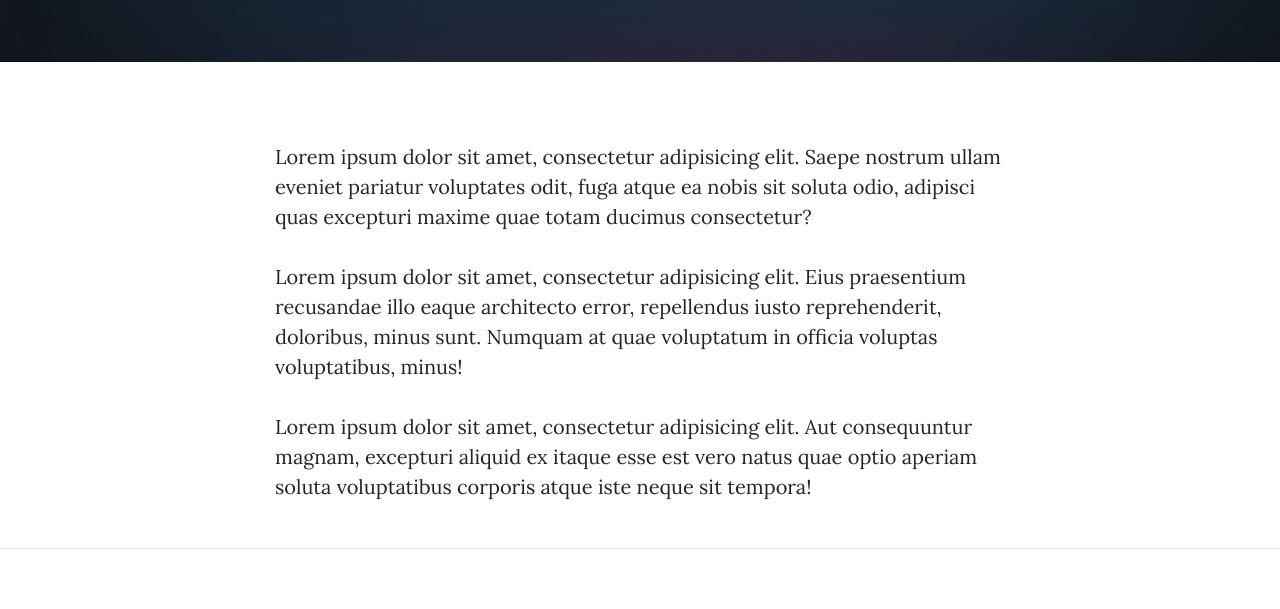
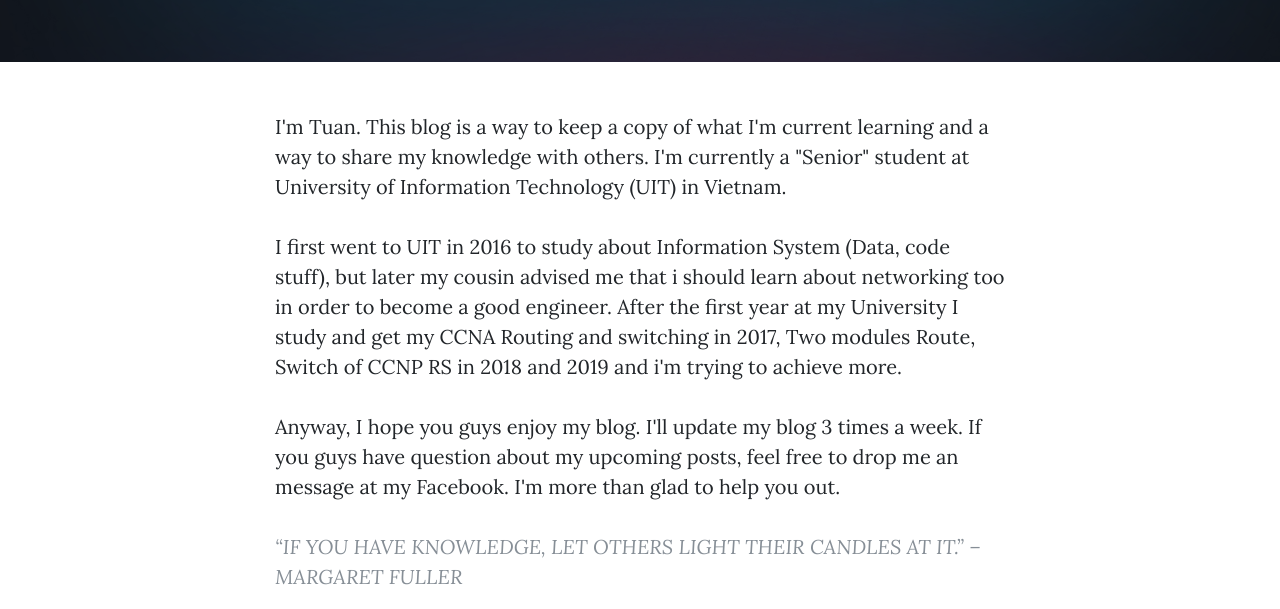
Before and after one commit to tuanjggaa/TuanICT, a website: page about.html in a window 1280 px wide. Shown: the part 470-1079 px from the top of the page. Drawn offline with nearby package versions, Linux system fonts and the light colour scheme.

Commit message:
Update about.html

```diff
--- a/about.html
+++ b/about.html
@@ -71,9 +71,12 @@
   <div class="container">
     <div class="row">
       <div class="col-lg-8 col-md-10 mx-auto">
-        <p>Lorem ipsum dolor sit amet, consectetur adipisicing elit. Saepe nostrum ullam eveniet pariatur voluptates odit, fuga atque ea nobis sit soluta odio, adipisci quas excepturi maxime quae totam ducimus consectetur?</p>
-        <p>Lorem ipsum dolor sit amet, consectetur adipisicing elit. Eius praesentium recusandae illo eaque architecto error, repellendus iusto reprehenderit, doloribus, minus sunt. Numquam at quae voluptatum in officia voluptas voluptatibus, minus!</p>
-        <p>Lorem ipsum dolor sit amet, consectetur adipisicing elit. Aut consequuntur magnam, excepturi aliquid ex itaque esse est vero natus quae optio aperiam soluta voluptatibus corporis atque iste neque sit tempora!</p>
+
+          I'm Tuan. This blog is a way to keep a copy of what I'm current learning and a way to share my knowledge with others. I'm currently a "Senior" student at University of Information Technology (UIT) in Vietnam.</p>
+		  <p>I first went to UIT in 2016 to study about Information System (Data, code stuff), but later my cousin advised me that i should learn about networking too in order to become a good engineer. After the first year at my University I study and get my CCNA Routing and switching in 2017, Two modules Route, Switch of CCNP RS in 2018 and 2019 and i'm trying to achieve more. </p>
+		  <p>Anyway, I hope you guys enjoy my blog. I'll update my blog 3 times a week. If you guys have question about my upcoming posts, feel free to drop me an message at my Facebook. I'm more than glad to help you out.</p>
+
+          <blockquote class="blockquote">“IF YOU HAVE KNOWLEDGE, LET OTHERS LIGHT THEIR CANDLES AT IT.” – MARGARET FULLER</blockquote>
       </div>
     </div>
   </div>
```
